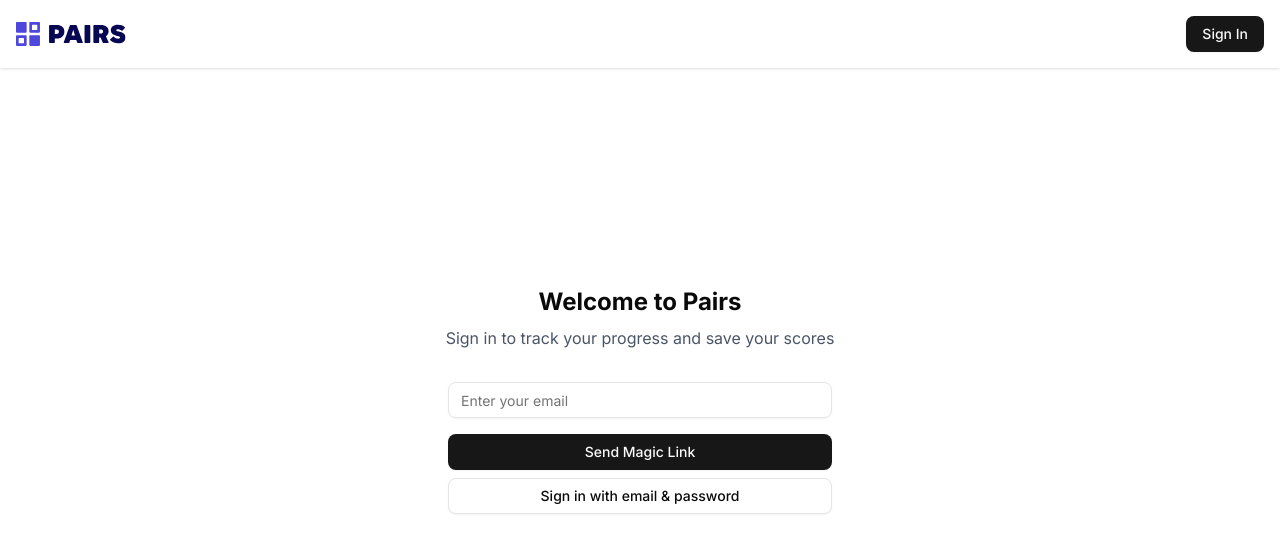
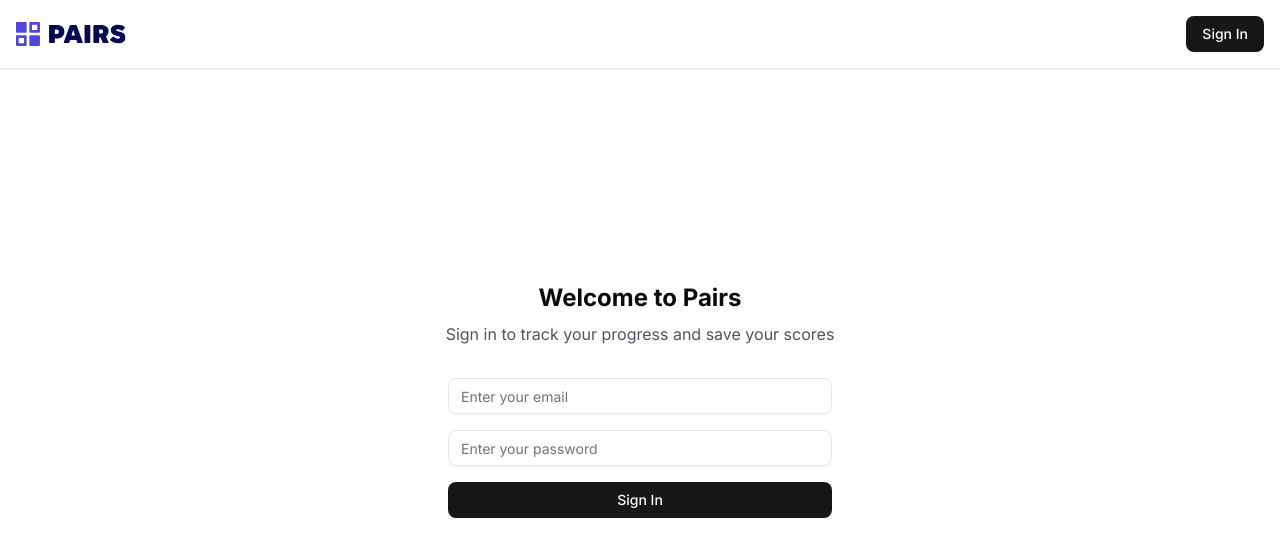
Before and after one commit to singapaul/pairs, a Next.js app: page /auth in a window 1280 px wide. Shown: the top 556 px of the page. Built offline with nearby package versions, Linux system fonts and the light colour scheme; no server answers.

Commit message:
remove magic link

```diff
--- a/src/components/auth/sign-in-form.tsx
+++ b/src/components/auth/sign-in-form.tsx
@@ -10,18 +10,13 @@ export default function SignInForm() {
   const [email, setEmail] = useState('');
   const [password, setPassword] = useState('');
   const [loading, setLoading] = useState(false);
-  const [isMagicLink, setIsMagicLink] = useState(true);
-  const { signInWithEmailAndPassword, signInWithMagicLink } = useAuth();
+  const { signInWithEmailAndPassword } = useAuth();
 
   const handleSubmit = async (e: React.FormEvent) => {
     e.preventDefault();
     setLoading(true);
     try {
-      if (isMagicLink) {
-        await signInWithMagicLink(email);
-      } else {
       await signInWithEmailAndPassword(email, password);
-      }
     } finally {
       setLoading(false);
     }
@@ -40,7 +35,6 @@ export default function SignInForm() {
             required
           />
         </div>
-        {!isMagicLink && (
         <div className="space-y-2">
           <Input
             type="password"
@@ -51,28 +45,16 @@ export default function SignInForm() {
             required
           />
         </div>
-        )}
         <div className="space-y-2">
           <Button type="submit" className="w-full" disabled={loading}>
             {loading ? (
               <>
                 <Loader2 className="mr-2 h-4 w-4 animate-spin" />
-                {isMagicLink ? 'Sending link...' : 'Signing in...'}
+                Signing in...
               </>
-            ) : isMagicLink ? (
-              'Send Magic Link'
             ) : (
               'Sign In'
             )}
-          </Button>
-          <Button
-            type="button"
-            variant="outline"
-            className="w-full"
-            onClick={() => setIsMagicLink(!isMagicLink)}
-            disabled={loading}
-          >
-            {isMagicLink ? 'Sign in with email & password' : 'Sign in with magic link'}
           </Button>
         </div>
       </form>
```
Lines whose indentation alone changed are shown as unchanged.
